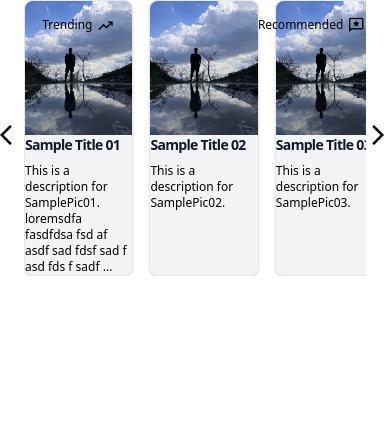
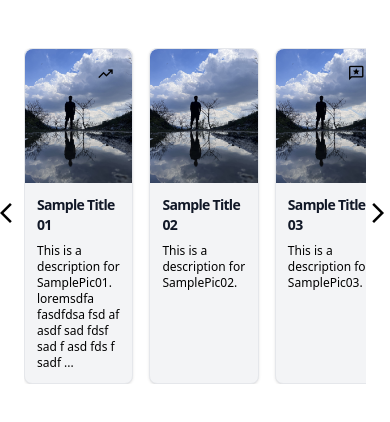
Before and after one commit to Bharatchandran/MAP_Frontend_Challenge_01, a React (Vite) app: page / in a window 390 px wide. Shown: the top 422 px of the page. Built offline with nearby package versions, Linux system fonts and the light colour scheme.

Commit message:
add hover card

```diff
--- a/src/App.jsx
+++ b/src/App.jsx
@@ -3,7 +3,10 @@ import CardDrawer from "./Component/CardDrawer/CardDrawer"
 const App = () => {
   return (
     <div>
+      <br />
+      <br />
       <CardDrawer />
+
     </div>
   )
 }
--- a/src/Component/Card/Card.jsx
+++ b/src/Component/Card/Card.jsx
@@ -1,7 +1,15 @@
 import React, { useEffect, useState } from 'react'
 import CardTag from '../CardTag/CardTag'
-const CardF = ({title, description, image, tag }) => {
+import CardSkelton from '../CarkSkelton/CardSkelton'
+const Card = ({title, description, image, tag }) => {
     const [loading, setLoading] = useState(true)
+    const [isHovered, setIsHovered] = useState(false);
+    const handleMouseEnter = () => {
+        setIsHovered(true);
+    };
+    const handleMouseLeave = () => {
+        setIsHovered(false);
+    };
     useEffect(() => {
         const img = new Image();
         img.src = image;
@@ -11,57 +19,39 @@ const CardF = ({title, description, image, tag }) => {
       }, [image]);
     return (
 
-        <div className={`relative flex-shrink-0 w-[32%] lg:w-[19.2%] rounded-lg border shadow bg-gray-100 snap-center ${loading? "animate-pulse":""} `}>
+        <div  onMouseEnter={handleMouseEnter}
+        onMouseLeave={handleMouseLeave} className={`relative flex-shrink-0 w-[32%] lg:w-[19.2%] rounded-lg border shadow bg-gray-100 snap-center ${loading? "animate-pulse":""}  transition-transform duration-300 transform hover:scale-105  `}>
             {loading ?
-            <div className=' h-full w-full'>
-                 <div className='aspect-w-4 aspect-h-5 '>
-            <div className='rounded-t-lg bg-gray-500'  ></div>
+                <CardSkelton />
+            :
+                <div className=' relative h-full w-full  '>
+                    <div className={` ${isHovered ? "w-full h-full opacity-20 rounded-lg aspect-w-4 " : "aspect-w-4 aspect-h-5  "} `}>
+                        <img className='rounded-t-lg  ' src={image} alt="" />
                     </div>
-        <div>
-            {/* <h2 className='mb-2 text-sm font-bold tracking-tighter text-gray-900 dark:text-black'>
-
-            </h2> */}
-            <div class="h-2.5  w-32 mx-2 my-4 bg-gray-200 rounded-full dark:bg-gray-500 "></div>
-            <div class="h-2 mx-2 my-3 bg-gray-200 rounded-full dark:bg-gray-700 "></div>
-            <div class="h-2 mx-2 my-3 bg-gray-200 rounded-full dark:bg-gray-700 "></div>
-            <div class="h-2 mx-2 my-3 bg-gray-200 rounded-full dark:bg-gray-700"></div>
+                <div className={`${isHovered?"absolute top-12 left-2  ":""} p-3`}>
+                    <h2 className={`${isHovered?" w-full":""} mb-2 text-sm font-bold tracking-tighter text-gray-900 dark:text-black` }>
+                        {title}
+                    </h2>
+                    <p className='text-xs '>
+                        {description.length > 100 ? !isHovered?description.slice(0,100)+"..." : description : description}
+                    </p>
+                </div>
                     {
                         tag?
-                    <div className='absolute top-2 right-0 text-xs'>
-                        <CardTag tag={tag} />
+                            <div className={`absolute ${isHovered?"top-5 left-4" : "top-2 right-0"} `}>
+                                <CardTag tag={tag} isHovered={isHovered} />
                             </div>
                         :""
                     }
                 </div>
-{/*  */}
-    </div>
-        :
-           <div className=' h-full w-full '>
-            <div className='aspect-w-4 aspect-h-5'>
-            <img className='rounded-t-lg' src={image} alt="" />
-        </div>
-        <div>
-            <h2 className='mb-2 text-sm font-bold tracking-tighter text-gray-900 dark:text-black'>
-                {title}
-            </h2>
-            <p className='text-xs'>
-                {description.length > 100 ? description.slice(0,100)+"..." : description}
-            </p>
-            {
-                tag?
-                    <div className='absolute top-2 right-0 text-xs'>
-                        <CardTag tag={tag} />
-                    </div>
-                :""
-            }
-        </div>
-        </div>
 
             }
+
+
 
         </div>
 
   )
 }
 
-export default CardF
+export default Card
--- a/src/Component/CardDrawer/CardDrawer.jsx
+++ b/src/Component/CardDrawer/CardDrawer.jsx
@@ -31,14 +31,13 @@ function CardDrawer() {
 
 
      <div className=" h-full w-full flex">
-
         <button className=" rounded-md" onClick={scrollLeft}>
             <span className="material-symbols-outlined">
                 arrow_back_ios
             </span>
         </button>
 
-      <div className="w-full  max-h-[500px] flex gap-4 overflow-x-auto snap-x " ref={containerRef}>
+        <div className="w-full  max-h-[550px] flex gap-4 overflow-x-auto snap-x  " ref={containerRef}>
 
             {cardData.map((data) => (
                 <Card
--- a/src/Component/CardTag/CardTag.jsx
+++ b/src/Component/CardTag/CardTag.jsx
@@ -1,5 +1,5 @@
 import React, { useEffect, useState } from 'react'
-const CardTag = ({tag}) => {
+const CardTag = ({tag, isHovered}) => {
     const [selectTag, letSelectTag] = useState({
         color: "",
         icon: ""
@@ -39,11 +39,11 @@ const CardTag = ({tag}) => {
   return (
     <div>
       <div className={`bg-${selectTag.color}-100 text-${selectTag.color}-800 text-xs font-medium me-2 px-2.5 py-0.5 rounded-full dark:bg-${selectTag.color}-900 dark:text-white flex items-center justify-between`}>
-                     {tag}
-                     <span className="material-symbols-outlined text-lg ml-1">
-                         {selectTag.icon}
-                     </span>
-                 </div>
+            <p className='hidden md:block'>{tag}</p>
+            <span className={`material-symbols-outlined ${isHovered? "text-xs": "text-lg"} ml-1`}>
+                {selectTag.icon}
+            </span>
+      </div>
     </div>
   )
 }
--- /dev/null
+++ b/src/Component/CarkSkelton/CardSkelton.jsx
@@ -0,0 +1,18 @@
+import React from 'react'
+
+const CardSkelton = () => {
+  return (
+    <div className=' h-full w-full'>
+        <div className='aspect-w-4 aspect-h-5 '>
+            <div className='rounded-t-lg bg-gray-500'  ></div>
+        </div>
+        <div>
+            <div class="h-2.5  w-32 mx-2 my-4 bg-gray-200 rounded-full dark:bg-gray-500 "></div>
+            <div class="h-2 mx-2 my-3 bg-gray-200 rounded-full dark:bg-gray-700 "></div>
+            <div class="h-2 mx-2 my-3 bg-gray-200 rounded-full dark:bg-gray-700 "></div>
+        </div>
+    </div>
+  )
+}
+
+export default CardSkelton
```
Lines whose indentation alone changed are shown as unchanged.
